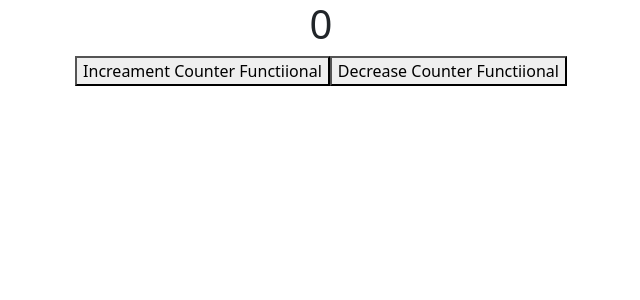
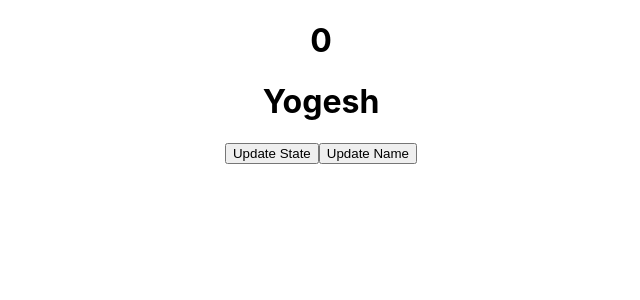
Before and after one commit to yogeshkumarpatil/new-app, a React (Create React App) app: page / in a window 1280 px wide. Shown: the top 300 px of the page, without its empty margins (319-959 px from the left). Built offline with nearby package versions, Linux system fonts and the light colour scheme.

Commit message:
useSteate with conditio is completed

```diff
--- a/src/App.js
+++ b/src/App.js
@@ -1,16 +1,14 @@
 
-import ClassState from './ClassState';
+
 import "./App.css";
-import BsComponent from './BsComponent'
-import USWithArray from "./USWithArray";
-import USWithObject from './USWithObject'
-import FunctionState from './FunctionState';
+
+import FunctionEffect from './FunctionEffect';
 
 function App() {
 
   return (
     <div classNmae='App'>
-    <FunctionState />
+    <FunctionEffect />
       {/* <ClassState /> */}
     </div>
   );
--- /dev/null
+++ b/src/FunctionEffect.js
@@ -0,0 +1,32 @@
+import React, {useEffect, useState} from "react";
+
+function FunctionEffect() {
+    let [count, setCount] = useState(0);
+    let [name, setName] = useState("Yogesh");
+    // useEffect(()=> {
+    //     console.log("Hello I am Effect " + count);
+    // }, [])
+
+    // useEffect(()=> {
+    //     console.log("Hello I am Effect " + count);
+    // }, [count, name])
+
+    useEffect(() => {
+        console.log("Hello I am Effect " + count);
+    }, [count]);
+
+    useEffect(() => {
+        console.log("Hello : " + name);
+    }, [name]);
+
+    return (
+        <div>
+            <h1>{count}</h1>
+            <h1>{name}</h1>
+            <button onClick={() => setCount(count + 1)}>Update State</button>
+            <button onClick={() => setName((name = "Ganesh"))}>Update Name</button>
+        </div>
+    );
+}
+
+export default FunctionEffect;
```
